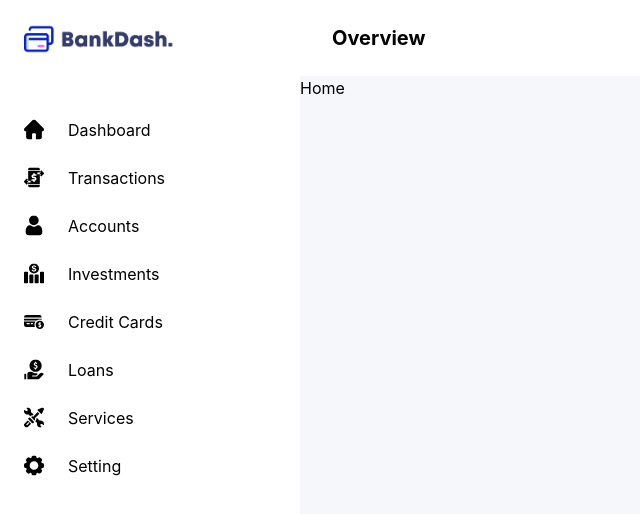
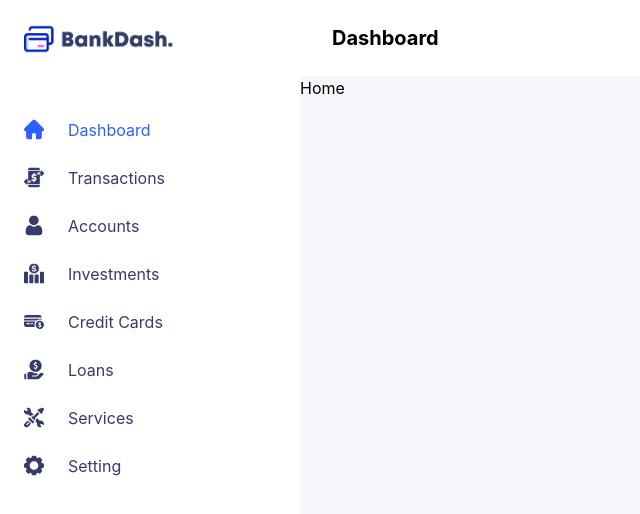
Before and after one commit to nafasebra/bankdash, a React (Vite) app: page / in a window 1280 px wide. Shown: the top 514 px of the page, without its empty margins (0-640 px from the left). Built offline with nearby package versions, Linux system fonts and the light colour scheme.

Commit message:
feat: pass pagename to sidebar component

```diff
--- a/src/components/layout/Body.tsx
+++ b/src/components/layout/Body.tsx
@@ -1,9 +1,10 @@
 import React from 'react'
 import Sidebar from './Sidebar';
 import Navbar from './Navbar';
+import { linkEnum } from '@/enums/link';
 
 interface BodyProps {
-  pageName: string;
+  pageName: linkEnum;
   children: React.ReactNode[] | React.ReactNode;
 }
 
@@ -13,7 +14,7 @@ function Body(props: BodyProps) {
   return (
     <>
       <section className='min-h-screen w-full flex'>
-        <Sidebar />
+        <Sidebar active={pageName} />
         <main className='w-[calc(100%-300px)]'>
           <Navbar pageName={pageName} />
           {children}
--- a/src/components/layout/Sidebar.tsx
+++ b/src/components/layout/Sidebar.tsx
@@ -64,7 +64,16 @@ export const menuLinks: menuLinkType[] = [
   },
 ];
 
-function Sidebar() {
+interface SidebarProps {
+  active: linkEnum;
+}
+
+function Sidebar(props: SidebarProps) {
+  const { active } = props;
+
+  console.log(active);
+
+
   return (
     <div className="bg-white flex flex-col gap-14 py-6 w-[300px]">
       <div className="px-6">
@@ -75,7 +84,7 @@ function Sidebar() {
           <li key={menu.id}>
             <Link
               to={menu.link}
-              className="flex items-center gap-6 py-2 px-6 relative"
+              className={`flex items-center gap-6 py-2 px-6 relative ${menu.title === active ? "text-primary-100" : "text-primary-200"} hover:text-primary-100 transition-all`}
             >
               <div className="w-5 h-5 flex items-center">{menu.icon}</div>
               <p>{menu.title}</p>
--- a/src/pages/home.tsx
+++ b/src/pages/home.tsx
@@ -1,8 +1,9 @@
+import { linkEnum } from '@/enums/link'
 import Body from '../components/layout/Body'
 
 function Home() {
   return (
-    <Body pageName="Overview">
+    <Body pageName={linkEnum.Dashboard}>
       <p>Home</p>
     </Body>
   )
```
